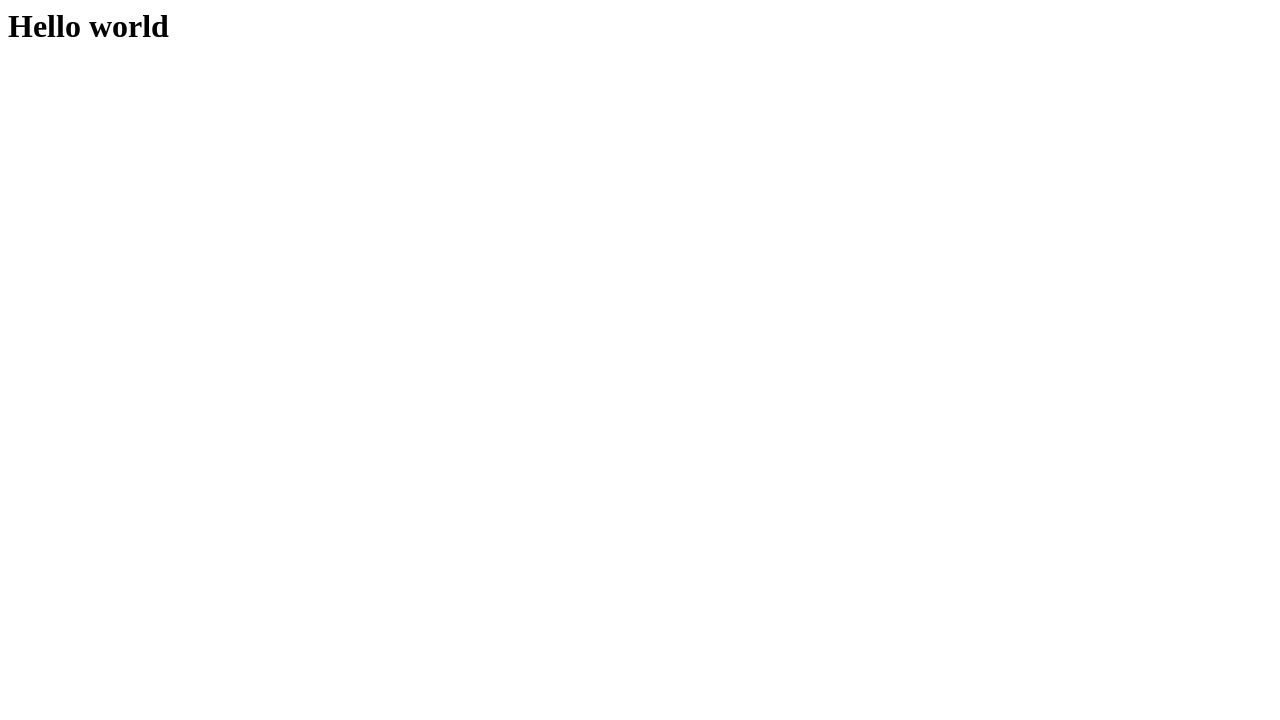
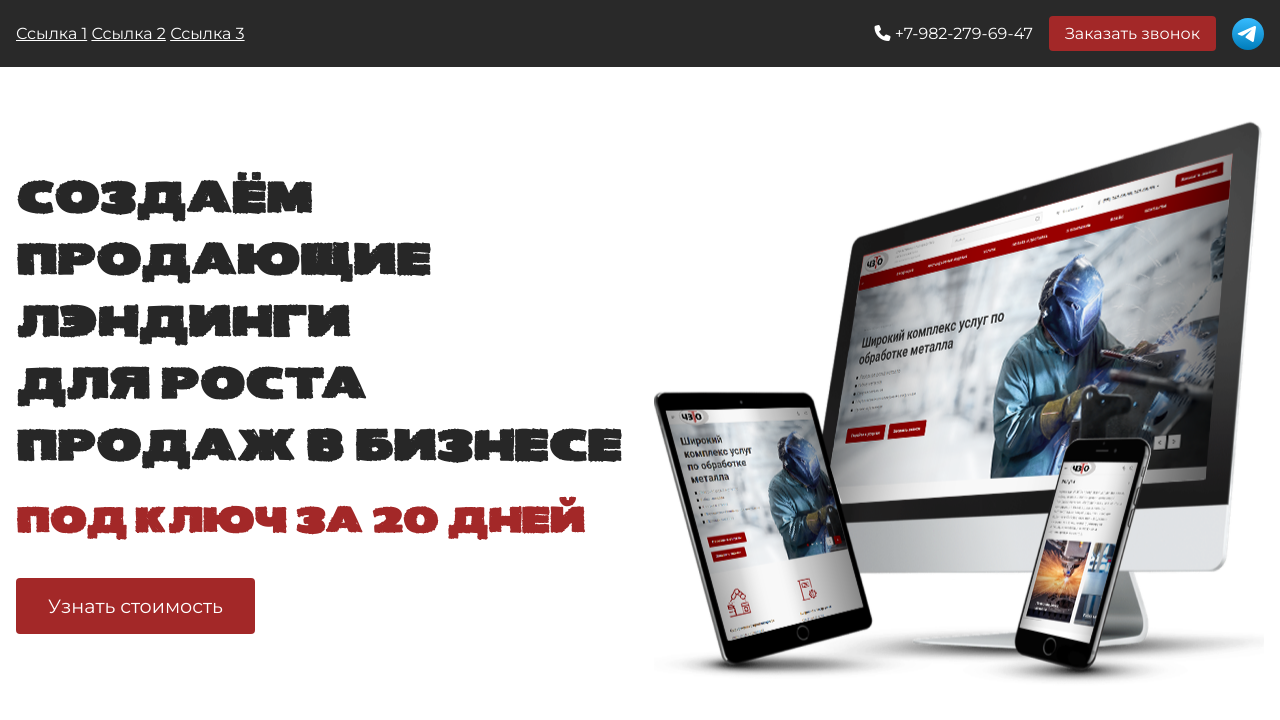
Before and after one commit to FerrianGardson/Portfolio, a plain HTML site: page index.html in a window 1280 px wide. Drawn offline with Linux system fonts and the light colour scheme.

Commit message:
Первый экран

```diff
--- a/index.html
+++ b/index.html
@@ -1 +1,82 @@
-<h1>Hello world</h1>
+<html lang="ru">
+  <head>
+    <meta charset="UTF-8" />
+    <meta name="viewport" content="width=device-width, initial-scale=1.0" />
+    <title>FG's Portfolio</title>
+    <link rel="stylesheet" href="style.css" />
+    <script
+      src="https://kit.fontawesome.com/b15cf66056.js"
+      crossorigin="anonymous"
+    ></script>
+  </head>
+  <body>
+    <section class="navbar">
+      <div class="content row">
+        <div class="links">
+          <a href="#">Ссылка 1</a>
+          <a href="#">Ссылка 2</a>
+          <a href="#">Ссылка 3</a>
+        </div>
+        <div class="phone row">
+          <a href="tel:+7-982-279-69-47" style="text-decoration: none"
+            ><i
+              class="fa-solid fa-phone"
+              style="color: #ffffff"
+              aria-hidden="true"
+            ></i>
+            +7-982-279-69-47</a
+          >
+          <a class="button" href="#">Заказать звонок</a>
+          <svg
+            xmlns="http://www.w3.org/2000/svg"
+            width="32"
+            height="32"
+            viewBox="0 0 32 32"
+            fill="none"
+          >
+            <g clip-path="url(#clip0_648420_978)">
+              <path
+                d="M16 32C24.8366 32 32 24.8366 32 16C32 7.16344 24.8366 0 16 0C7.16344 0 0 7.16344 0 16C0 24.8366 7.16344 32 16 32Z"
+                fill="url(#paint0_linear_648420_978)"
+              ></path>
+              <path
+                d="M23.9847 9.38148C24.1271 8.46094 23.2519 7.73434 22.4334 8.09371L6.13123 15.2512C5.54427 15.5089 5.58721 16.3981 6.19597 16.5919L9.55783 17.6625C10.1995 17.8669 10.8943 17.7611 11.4546 17.3741L19.0343 12.1375C19.2629 11.9795 19.512 12.3046 19.3167 12.5058L13.8607 18.131C13.3314 18.6767 13.4365 19.6014 14.0731 20.0006L20.1817 23.8312C20.8669 24.2608 21.7482 23.8293 21.8763 23.0013L23.9847 9.38148Z"
+                fill="white"
+              ></path>
+            </g>
+            <defs>
+              <linearGradient
+                id="paint0_linear_648420_978"
+                x1="16"
+                y1="0"
+                x2="16"
+                y2="32"
+                gradientUnits="userSpaceOnUse"
+              >
+                <stop stop-color="#37BBFE"></stop>
+                <stop offset="1" stop-color="#007DBB"></stop>
+              </linearGradient>
+              <clipPath id="clip0_648420_978">
+                <rect width="32" height="32" fill="white"></rect>
+              </clipPath>
+            </defs>
+          </svg>
+        </div>
+      </div>
+    </section>
+    <section class="desktop">
+      <div>
+        <img class="pic" src="img/desktop.png" />
+        <div class="text">
+          <div style="/* max-width: 46rem; */" class="text">
+            <h1>Создаём продающие лэндинги для&nbsp;роста продаж в бизнесе</h1>
+            <h2>под&nbsp;ключ за&nbsp;20&nbsp;дней</h2>
+            <a class="button larger" href="">Узнать стоимость</a>
+          </div>
+        </div>
+      </div>
+    </section>
+
+    <script src="code.js"></script>
+  </body>
+</html>
--- /dev/null
+++ b/style.css
@@ -0,0 +1,104 @@
+/* Подключение шрифта Montserrat из Google Fonts */
+@import url('https://fonts.googleapis.com/css2?family=Montserrat:wght@400;700&display=swap');
+
+@font-face {
+    font-family: 'Kwixter';
+    src: url('fonts/Kwixter Sketch_D.otf') format('opentype');
+    font-weight: normal;
+    font-style: normal;
+}
+
+
+/* Глобальные переменные */
+:root {
+    --font-family-main: 'Montserrat', sans-serif;
+    --font-size: 16pt;
+    --color-black: #272727;
+    --color-white: #FFFFFF;
+    --color-red: #a32828;
+    --color-hover:#c93131;
+    --content-width:1280px;
+
+}
+
+
+h1, h2 {font-family:Kwixter}
+h1 {font-size:44px;color:var(--color-black)}
+h2 {font-size:36px;color:var(--color-red)}
+
+.row {
+    display: flex;
+    flex-direction: row;
+    flex-wrap: wrap;
+    align-content: center;
+    justify-content: space-between;
+    align-items: center;
+    gap: 1rem;
+}
+
+body {
+    margin: 0;
+}
+
+section.navbar {
+    padding: 1rem;
+    background: #292929;
+}
+
+a {
+    color: var(--color-red);
+}
+
+section.navbar a {
+    color: white;
+}
+
+body {
+    font-family: var(--font-family-main);
+}
+
+a.button {
+    background: var(--color-red);
+    text-decoration: none;
+    padding: 0.5rem 1rem;
+    color: white;
+    border-radius: 4px;
+}
+
+.nowrap {
+    flex-flow: nowrap;
+}
+
+section > div {
+    margin: auto;
+    max-width: var(--content-width);
+}
+
+
+a.button:hover {
+    background: var(--color-hover);
+}
+
+a.button.larger {
+    font-size: 1.2rem;
+    padding: 1rem 2rem;
+}
+
+section {
+    padding: 1rem;
+}
+
+img.pic {
+    float: right;
+    max-width: 100%;
+}
+
+section.desktop div.text {
+    position: relative;
+    top: 1.5rem;
+}
+
+.desktop h2 {
+    position: relative;
+    top: -1.1rem;
+}
```
Also changed, not shown: code.js (added), fonts/Kwixter Sketch_D.otf (added), img/desktop.png (added).
